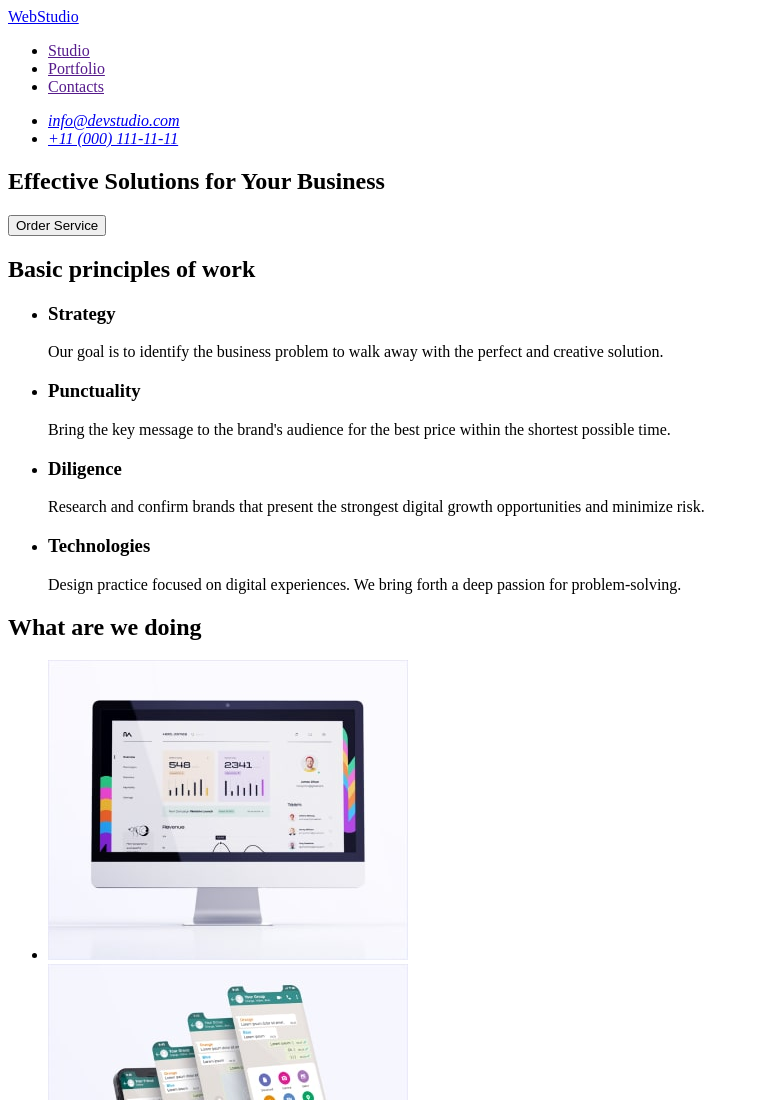
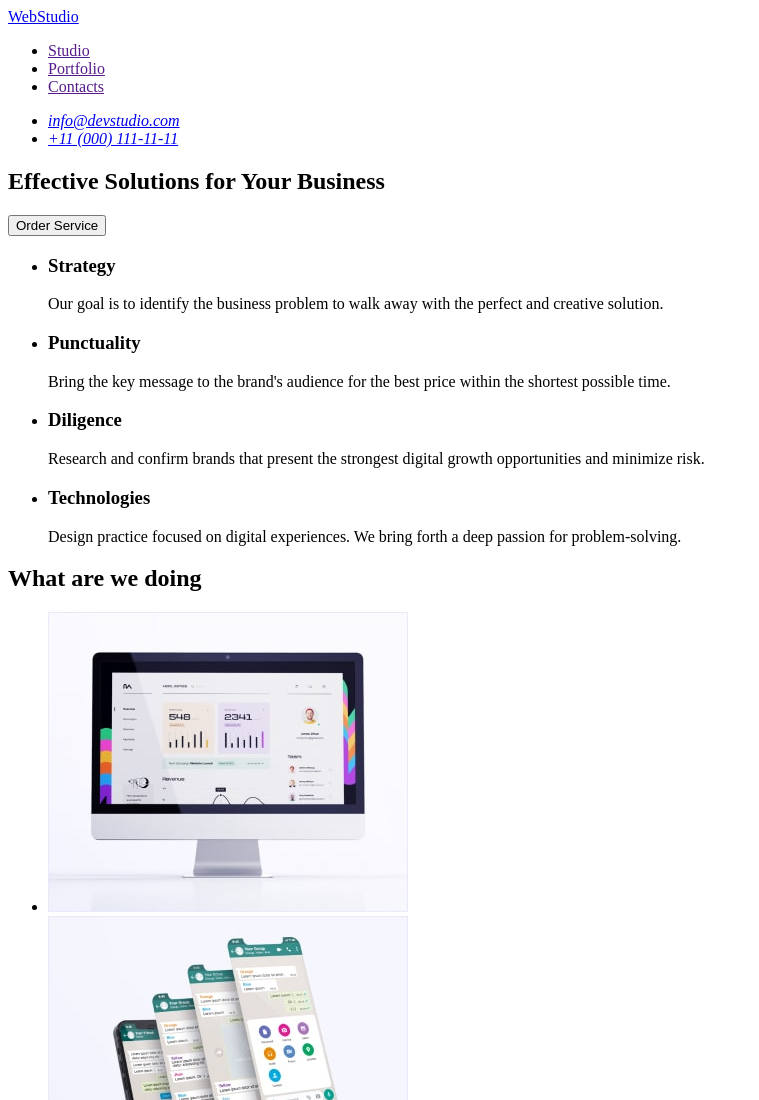
Before and after one commit to NavrA82/goit-markup-hw-01, a plain HTML site: page index.html in a window 1280 px wide. Shown: the top 1100 px of the page, without its empty margins (0-759 px from the left). Drawn offline with Linux system fonts and the light colour scheme.

Commit message:
hidden prettierrc.json

```diff
--- a/index.html
+++ b/index.html
@@ -40,7 +40,7 @@
       <!-- Basic principles  section-->
       <section>
         <!-- DELETE IN CSS -->
-        <h2>Basic principles of work</h2>
+        <h2 hidden>Basic principles of work</h2>
         <!-- /DELETE IN CSS -->
         <ul>
           <li>
```
Also changed, not shown: .prettierrc.json (added).
